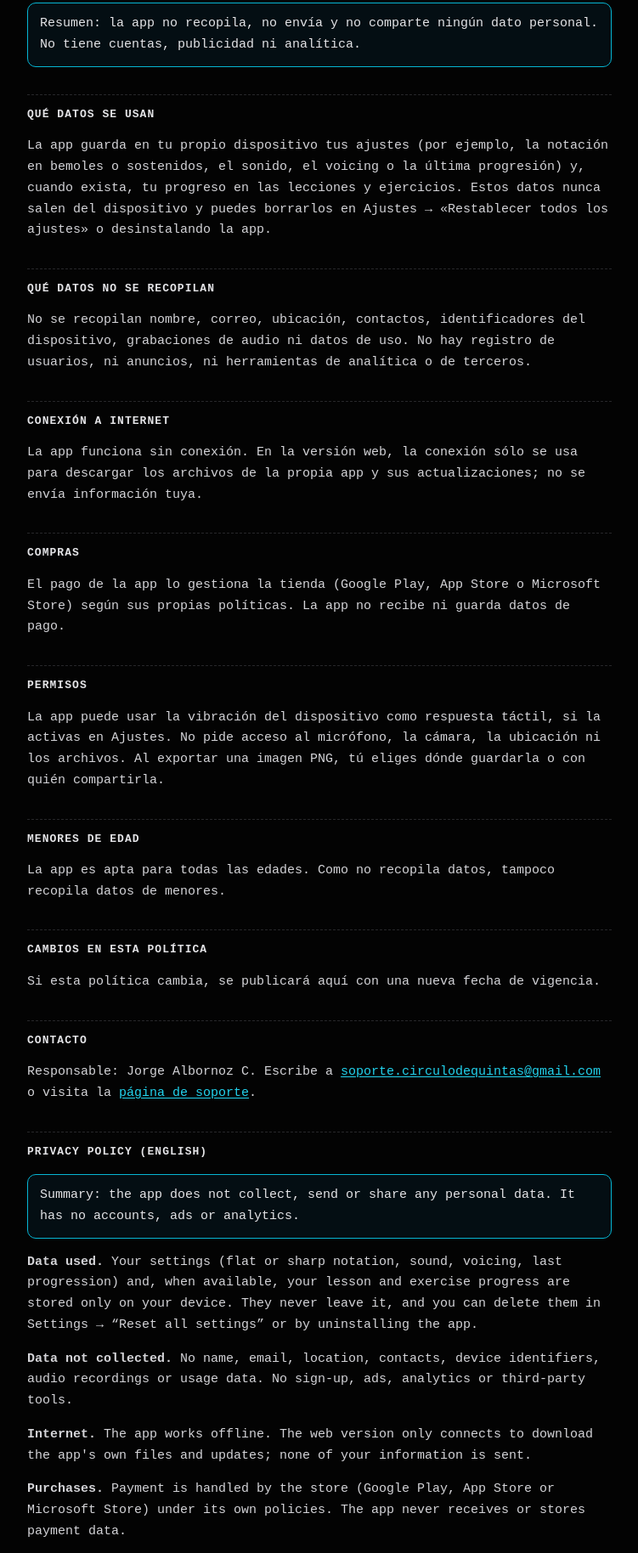
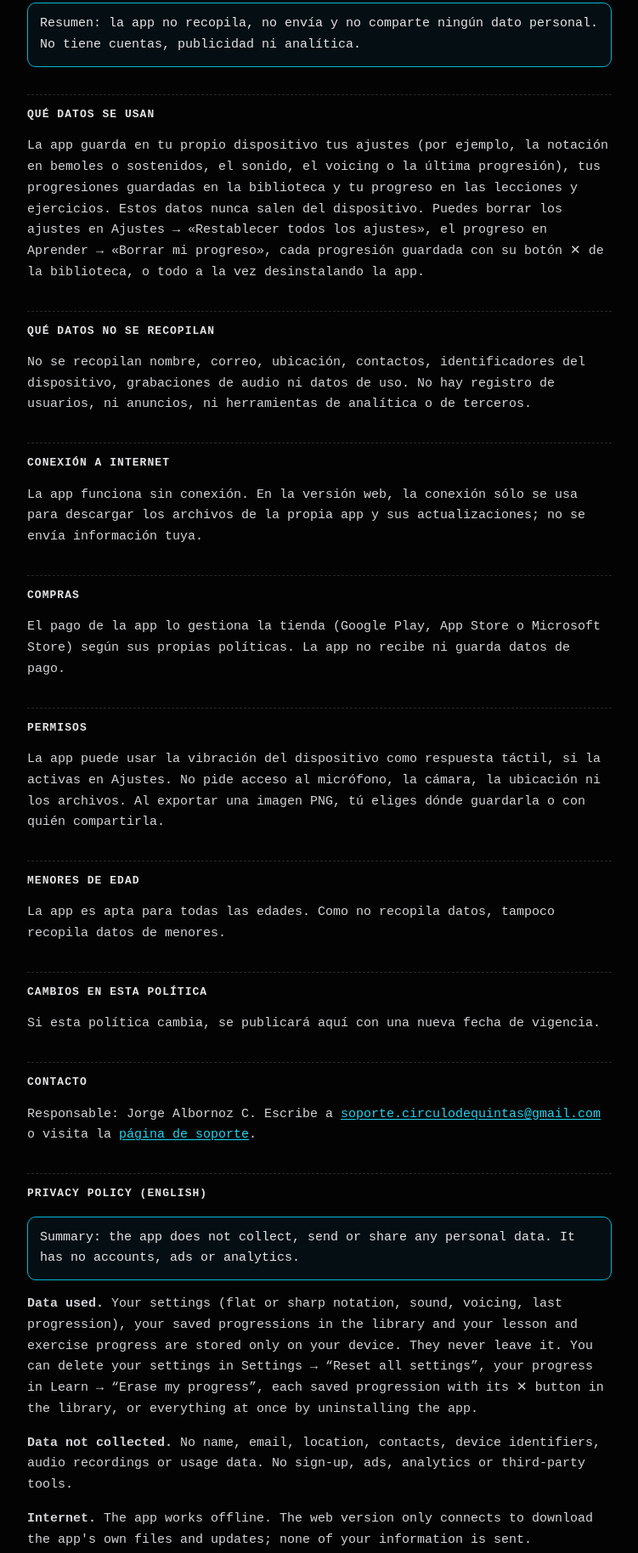
Before and after one commit to Jorgebass93/circulo-de-quintas-legal, a plain HTML site: page legal/privacidad.html in a window 1280 px wide. Shown: the part 173-2001 px from the top of the page at 85% size, without its empty margins (264-1015 px from the left). Drawn offline with Linux system fonts and the light colour scheme.

Commit message:
Páginas legales desde la app (f0534f8)

```diff
--- a/legal/privacidad.html
+++ b/legal/privacidad.html
@@ -19,7 +19,7 @@
         <p class="card">Resumen: la app no recopila, no envía y no comparte ningún dato personal. No tiene cuentas, publicidad ni analítica.</p>
 
         <h2>Qué datos se usan</h2>
-        <p>La app guarda en tu propio dispositivo tus ajustes (por ejemplo, la notación en bemoles o sostenidos, el sonido, el voicing o la última progresión) y, cuando exista, tu progreso en las lecciones y ejercicios. Estos datos nunca salen del dispositivo y puedes borrarlos en Ajustes → «Restablecer todos los ajustes» o desinstalando la app.</p>
+        <p>La app guarda en tu propio dispositivo tus ajustes (por ejemplo, la notación en bemoles o sostenidos, el sonido, el voicing o la última progresión), tus progresiones guardadas en la biblioteca y tu progreso en las lecciones y ejercicios. Estos datos nunca salen del dispositivo. Puedes borrar los ajustes en Ajustes → «Restablecer todos los ajustes», el progreso en Aprender → «Borrar mi progreso», cada progresión guardada con su botón ✕ de la biblioteca, o todo a la vez desinstalando la app.</p>
 
         <h2>Qué datos no se recopilan</h2>
         <p>No se recopilan nombre, correo, ubicación, contactos, identificadores del dispositivo, grabaciones de audio ni datos de uso. No hay registro de usuarios, ni anuncios, ni herramientas de analítica o de terceros.</p>
@@ -46,7 +46,7 @@
     <section id="en" lang="en">
         <h2>Privacy policy (English)</h2>
         <p class="card">Summary: the app does not collect, send or share any personal data. It has no accounts, ads or analytics.</p>
-        <p><b>Data used.</b> Your settings (flat or sharp notation, sound, voicing, last progression) and, when available, your lesson and exercise progress are stored only on your device. They never leave it, and you can delete them in Settings → “Reset all settings” or by uninstalling the app.</p>
+        <p><b>Data used.</b> Your settings (flat or sharp notation, sound, voicing, last progression), your saved progressions in the library and your lesson and exercise progress are stored only on your device. They never leave it. You can delete your settings in Settings → “Reset all settings”, your progress in Learn → “Erase my progress”, each saved progression with its ✕ button in the library, or everything at once by uninstalling the app.</p>
         <p><b>Data not collected.</b> No name, email, location, contacts, device identifiers, audio recordings or usage data. No sign-up, ads, analytics or third-party tools.</p>
         <p><b>Internet.</b> The app works offline. The web version only connects to download the app's own files and updates; none of your information is sent.</p>
         <p><b>Purchases.</b> Payment is handled by the store (Google Play, App Store or Microsoft Store) under its own policies. The app never receives or stores payment data.</p>
```
